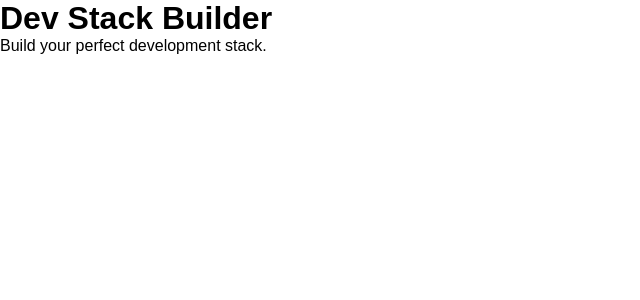
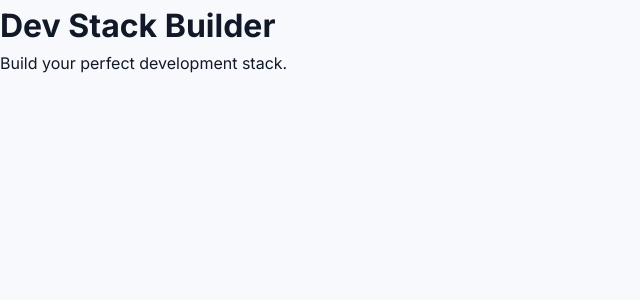
Before and after one commit to raisul022/B14-A05-DevStack, a React (Vite) app: page / in a window 1280 px wide. Shown: the top 300 px of the page, without its empty margins (0-640 px from the left). Built offline with nearby package versions, Linux system fonts and the light colour scheme.

Commit message:
Add global styling and gradient theme

```diff
--- a/src/index.css
+++ b/src/index.css
@@ -1,9 +1,60 @@
+@import url('https://fonts.googleapis.com/css2?family=Inter:wght@400;500;600;700;800&display=swap');
+
+:root {
+  --brand-gradient: linear-gradient(90deg, #ff8a00, #ff4d8d, #7c3aed);
+  --text-dark: #111827;
+  --text-gray: #6b7280;
+  --bg-light: #f8f9fc;
+  --white: #ffffff;
+  --border-color: #e5e7eb;
+}
+
 * {
   margin: 0;
   padding: 0;
   box-sizing: border-box;
 }
 
+html {
+  scroll-behavior: smooth;
+}
+
 body {
-  font-family: Arial, sans-serif;
+  font-family: 'Inter', sans-serif;
+  color: var(--text-dark);
+  background: var(--bg-light);
+  line-height: 1.6;
 }
+
+button,
+input,
+textarea {
+  font: inherit;
+}
+
+button {
+  cursor: pointer;
+}
+
+a {
+  text-decoration: none;
+  color: inherit;
+}
+
+.container {
+  width: min(1200px, 92%);
+  margin: 0 auto;
+}
+
+.gradient-text {
+  background: var(--brand-gradient);
+  -webkit-background-clip: text;
+  background-clip: text;
+  color: transparent;
+}
+
+.gradient-button {
+  background: var(--brand-gradient);
+  color: var(--white);
+  border: none;
+}
```
